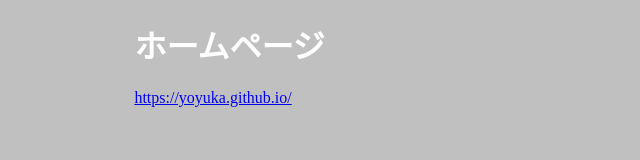
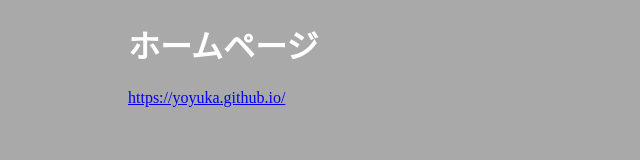
Before and after one commit to yoyuka/yoyuka.github.io, a plain HTML site: page index.html in a window 1280 px wide. Shown: the whole page, without its empty margins (0-640 px from the left). Drawn offline with Linux system fonts and the light colour scheme.

Commit message:
Add files via upload

```diff
--- a/index.html
+++ b/index.html
@@ -6,31 +6,21 @@
   <title>yoyuka</title>
   <style>
     body {
-      background-color: #c0c0c0;
+      background-color: #a9a9a9;
       color: #ffffff;
-    }
-    .title{
-      display: block;
-      margin-left: 10%;
-    }
-    .topic{
       display: block;
       margin-left: 10%;
       margin-bottom: 5px;
     }
+
   </style>
 </head>
 
 <body>
 
+  <h1>ホームページ</h1>
 
-  <div class = "title">
-    <h1>ホームページ</h1>
-  </div>
-
-  <div class = "topic">
-    <a href="https://yoyuka.github.io/">https://yoyuka.github.io/</a>
-  </div>
+  <a href="https://yoyuka.github.io/">https://yoyuka.github.io/</a>
 
 
 </body>
```
